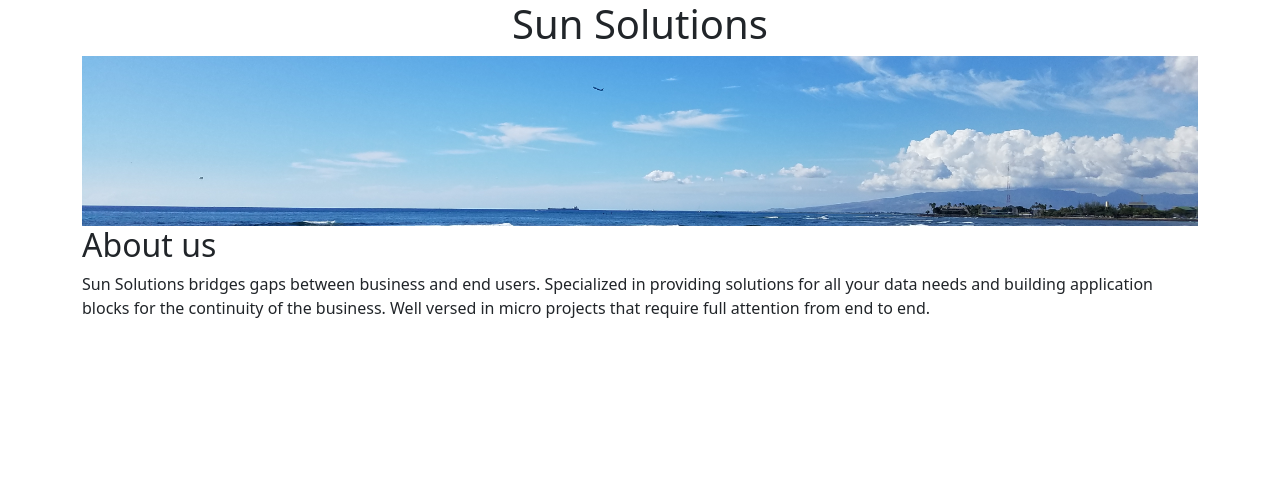
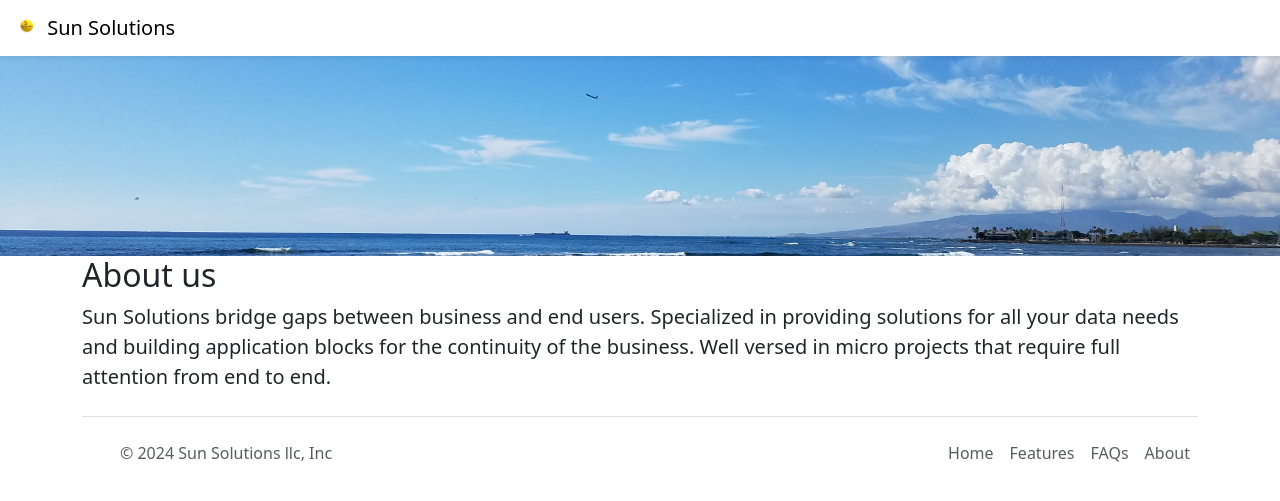
Before and after one commit to 4mydata/ss, a Flask app: page / in a window 1280 px wide. Shown: the top 501 px of the page. Run offline with Flask 3, Linux system fonts and the light colour scheme.

Commit message:
initial commit

```diff
--- /dev/null
+++ b/templates/about.html
@@ -0,0 +1,6 @@
+<div class="container">
+<h2>About us</h2>
+<p class="lead">
+  Sun Solutions bridge gaps between business and end users. Specialized in providing solutions for all your data needs and building application blocks for the continuity of the business. Well versed in micro projects that require full attention from end to end.
+</p>
+</div>
--- /dev/null
+++ b/templates/footer.html
@@ -0,0 +1,17 @@
+<div class="container">
+  <footer class="d-flex flex-wrap justify-content-between align-items-center py-3 my-4 border-top">
+    <div class="col-md-4 d-flex align-items-center">
+      <a href="/" class="mb-3 me-2 mb-md-0 text-body-secondary text-decoration-none lh-1">
+        <svg class="bi" width="30" height="24"><use xlink:href="#bootstrap"/></svg>
+      </a>
+      <span class="mb-3 mb-md-0 text-body-secondary">&copy; 2024 Sun Solutions llc, Inc</span>
+    </div>
+
+  <ul class="nav col-md-4 justify-content-end">
+    <li class="nav-item"><a href="#" class="nav-link px-2 text-body-secondary">Home</a></li>
+    <li class="nav-item"><a href="#" class="nav-link px-2 text-body-secondary">Features</a></li>
+    <li class="nav-item"><a href="#" class="nav-link px-2 text-body-secondary">FAQs</a></li>
+    <li class="nav-item"><a href="#" class="nav-link px-2 text-body-secondary">About</a></li>
+  </ul>
+  </footer>
+</div>
--- a/templates/home.html
+++ b/templates/home.html
@@ -5,7 +5,7 @@
     <style>
       #banner{
         width: 100%;
-        height: 170px;
+        height: 200px;
         object-fit: cover;
       }
     </style>
@@ -15,13 +15,9 @@
 
   </head>
   <body>
-  <div class="container">
-    <h1 class="text-center">Sun Solutions</h1>
+  {% include 'nav.html' %}
     <img id="banner" class="img-fluid" src="static/ss_hdr.jpg">
-    <h2>About us</h2>
-    <p>
-      Sun Solutions bridges gaps between business and end users. Specialized in providing solutions for all your data needs and building application blocks for the continuity of the business. Well versed in micro projects that require full attention from end to end.
-    </p>
-  </div>
-  </body>
+    {% include 'about.html' %}
+  {% include 'footer.html' %}
+</body>
 </html>
--- /dev/null
+++ b/templates/nav.html
@@ -0,0 +1,9 @@
+<nav class="navbar shadow-sm fixed-top bg-white">
+  <div class="container-fluid">
+    <a class="navbar-brand" href="#">
+      <img src="/static/logo.png" alt="Logo" width="30" height="24" class="d-inline-block align-text-top">
+      Sun Solutions
+    </a>
+  </div>
+</nav>
+<div style="height:56px"></div>
```
Also changed, not shown: static/logo.png (added), static/ss-logo.svg (added).
